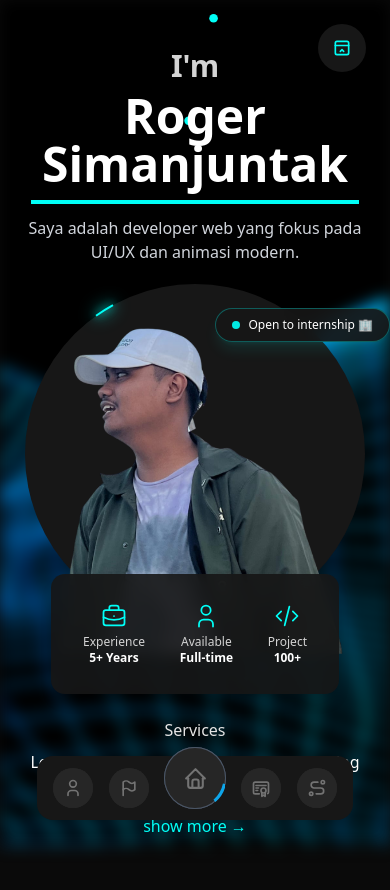
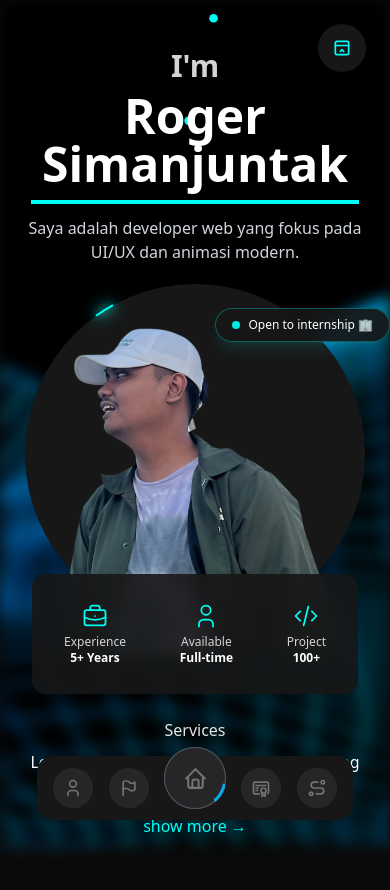
Before and after one commit to ngabroger/ngabroger-portofolio, a Next.js app: page /profile in a window 390 px wide. Shown: the top 890 px of the page. Built offline with nearby package versions, Linux system fonts and the light colour scheme.

Commit message:
feat : update minor for layout phone

```diff
--- a/src/app/profile/section/main.tsx
+++ b/src/app/profile/section/main.tsx
@@ -33,7 +33,7 @@ export default function MainSection() {
         </div>
 
         <div className="relative -mt-16 sm:-mt-0 z-50 w-full hero-animate">
-          <CompanyCards className="absolute left-1/2 -translate-x-1/2 -top-4 sm:-top-16 z-20 w-[100%] max-w-[320px] sm:max-w-[600px]" />
+          <CompanyCards className="absolute left-1/2 -translate-x-1/2 -top-4 sm:-top-16 z-20 w-[100%] max-w-[360px] sm:max-w-[600px]" />
         </div>
       </div>
       <section className="flex flex-col items-center text-center xl:items-start xl:text-left w-full md:mt-0 mt-32">
```
